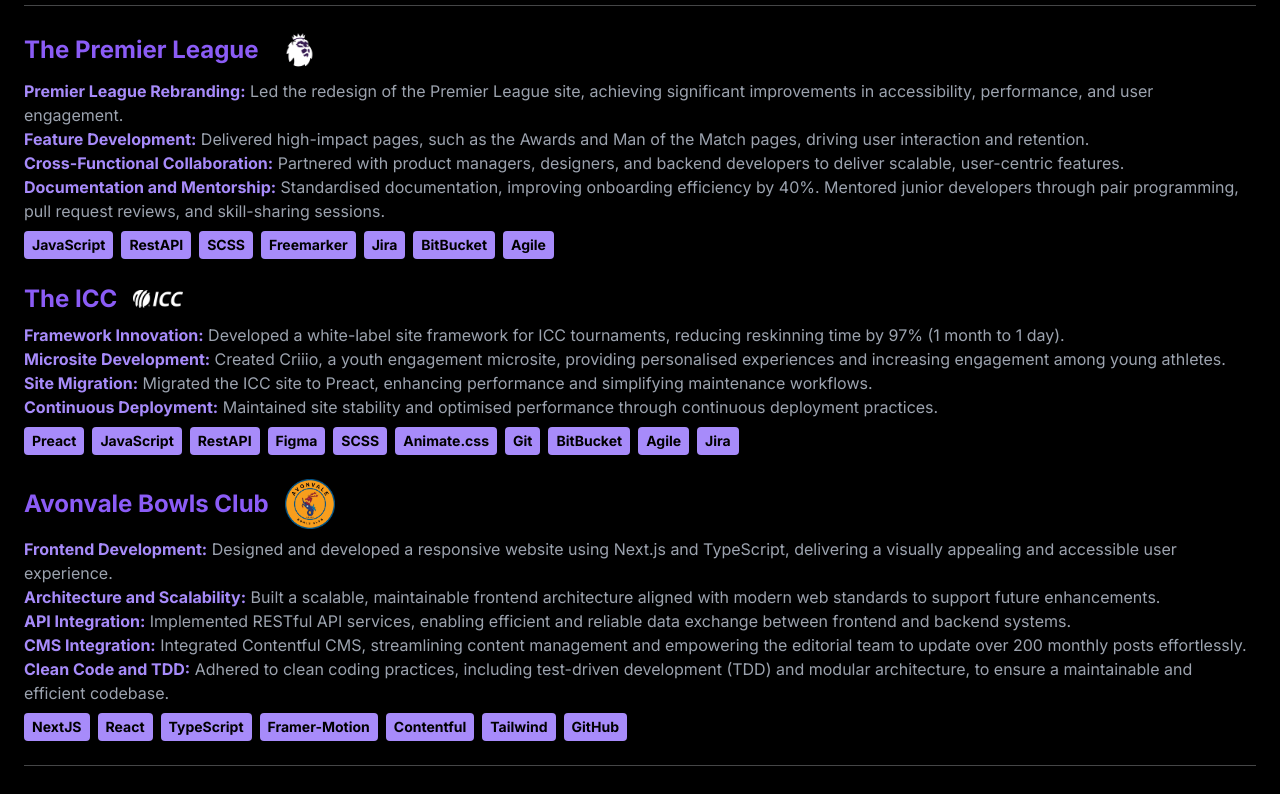
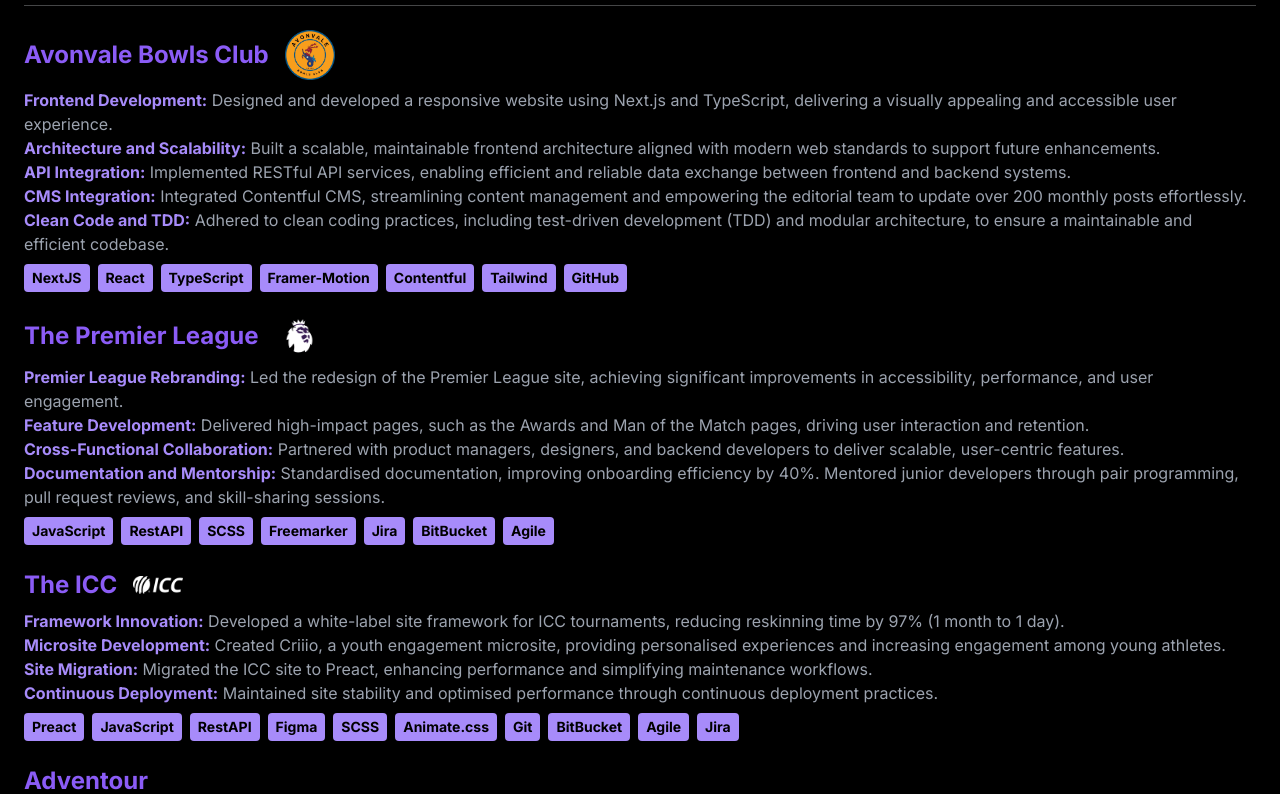
Before and after one commit to Daniel-CC-97/portfolio, a Next.js app: page / in a window 1280 px wide. Shown: the part 880-1674 px from the top of the page. Built offline with nearby package versions, Linux system fonts and the light colour scheme.

Commit message:
Add adventour

```diff
--- a/src/app/components/work-experience.tsx
+++ b/src/app/components/work-experience.tsx
@@ -9,10 +9,13 @@
 const WorkExperience: React.FC<WorkExperienceProps> = ({ data }) => {
   const { title, summary, imageUrl, techStack, link } = data;
 
-  return (
-    <div className="my-6">
-      <a href={link} target="_blank" className="flex items-center space-x-4">
-        <h3 className="font-bold text-violet-500 text-2xl hover:text-violet-400">
+  const content = (
+    <>
+      <h3
+        className={`font-bold text-violet-500 text-2xl ${
+          link ? "hover:text-violet-400 cursor-pointer" : ""
+        }`}
+      >
         {title}
       </h3>
       {imageUrl && (
@@ -24,7 +27,18 @@
           className="inline-block"
         />
       )}
+    </>
+  );
+
+  return (
+    <div className="my-6">
+      {link ? (
+        <a href={link} target="_blank" className="flex items-center space-x-4">
+          {content}
         </a>
+      ) : (
+        <div className="flex items-center space-x-4">{content}</div>
+      )}
       <div className="mt-2 text-gray-400">
         {summary.map((summaryPoint, index) => {
           const colonIndex = summaryPoint.indexOf(":");
--- /dev/null
+++ b/src/app/data/adventour.json
@@ -0,0 +1,18 @@
+{
+  "title": "Adventour",
+  "summary": [
+    "Frontend Development: Led React Native development to create interactive city tours, enhancing app responsiveness and user engagement.",
+    "Database Optimisation: Designed and optimised PostgreSQL databases with Sequelize and Express, improving data retrieval performance for seamless tour management.",
+    "State Management: Implemented Redux for state management and integrated RESTful APIs, streamlining data interactions."
+  ],
+  "imageUrl": "",
+  "techStack": [
+    "React Native",
+    "TypeScript",
+    "Redux",
+    "PostgresSQL",
+    "Sequelize",
+    "Express"
+  ],
+  "link": ""
+}
--- a/src/app/page.tsx
+++ b/src/app/page.tsx
@@ -2,9 +2,10 @@
 import { Profile } from "./components/profile";
 import WorkExperience from "./components/work-experience";
 
+import AvonvaleBowlsData from "./data/avonvale.json";
 import PremData from "./data/prem.json";
 import ICCData from "./data/icc.json";
-import AvonvaleBowlsData from "./data/avonvale.json";
+import AdventourData from "./data/adventour.json";
 import WeatherAppData from "./data/projects/weather-app.json";
 import TypingTestData from "./data/projects/typing-test.json";
 import ContactMe from "./components/contact";
@@ -22,15 +23,12 @@
           <h2 className="text-3xl text-gray-400 my-6 font-bold inline-block">
             Professional Experience
           </h2>
-          <div className="">
-            <hr className="border-grey-400 opacity-30"></hr>
+          <hr className="border-grey-400 opacity-30"></hr>
 
-            <WorkExperience data={PremData}></WorkExperience>
-
-            <WorkExperience data={ICCData}></WorkExperience>
-
-            <WorkExperience data={AvonvaleBowlsData}></WorkExperience>
-          </div>
+          <WorkExperience data={AvonvaleBowlsData}></WorkExperience>
+          <WorkExperience data={PremData}></WorkExperience>
+          <WorkExperience data={ICCData}></WorkExperience>
+          <WorkExperience data={AdventourData}></WorkExperience>
 
           <hr className="border-grey-400 opacity-30"></hr>
           <h2 className="text-3xl text-gray-400 my-6 font-bold inline-block">
```
Lines whose indentation alone changed are shown as unchanged.
